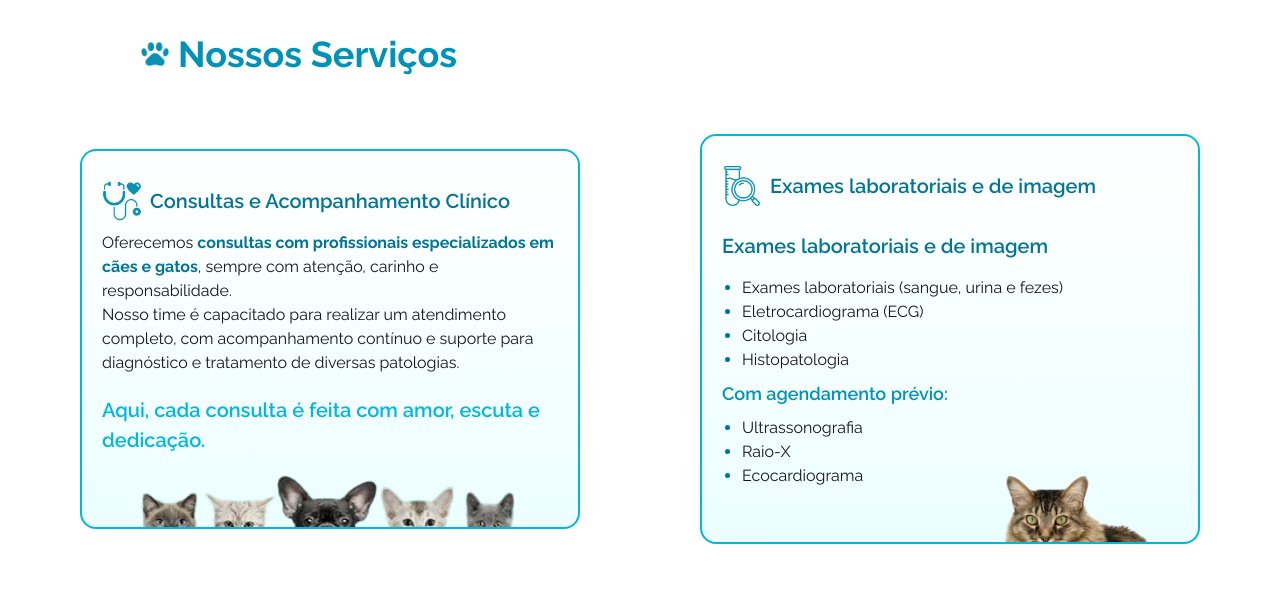
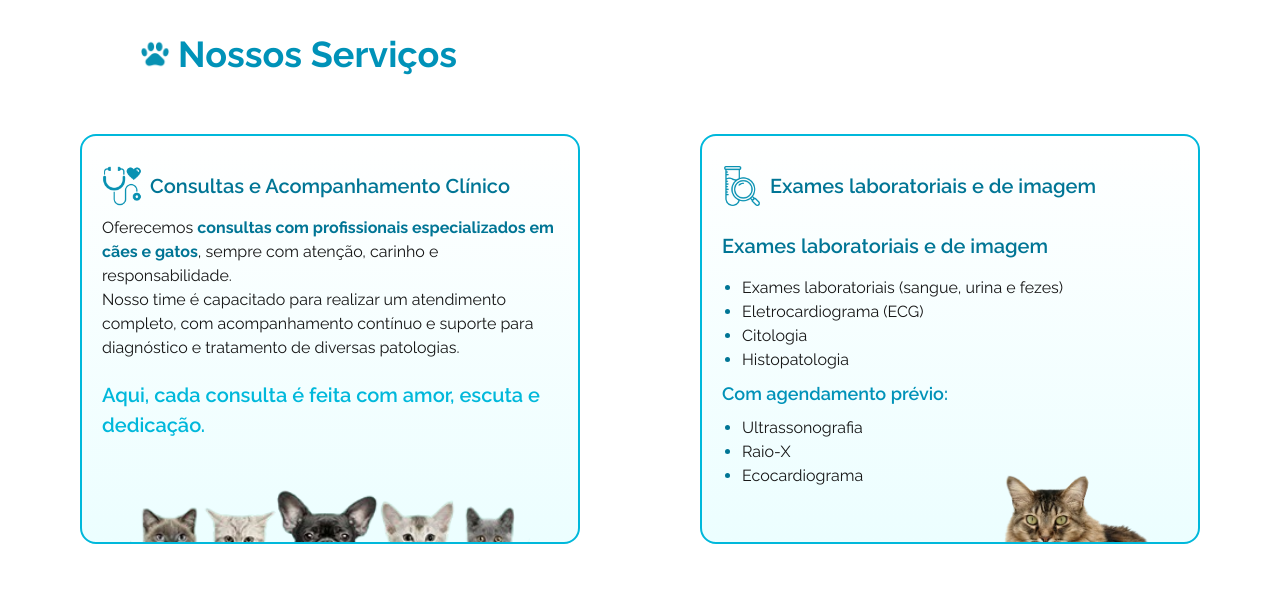
Before and after one commit to lakemi26/clinsp, a Next.js app: page / in a window 1280 px wide. Shown: the part 1480-2074 px from the top of the page. Built offline with nearby package versions, Linux system fonts and the light colour scheme.

Commit message:
fix: estilo responsivo

```diff
--- a/components/Servicos/servicos.tsx
+++ b/components/Servicos/servicos.tsx
@@ -6,7 +6,7 @@ const Servicos = () => {
     <div id="servicos">
       <Titulo titulo="Nossos Serviços" />
       <div className="flex flex-col lg:flex-row justify-center items-center gap-15 lg:gap-30 ">
-        <div className=" w-[340px] md:w-[500px] md:h-[380px] border-2 border-solid border-cyan-500 rounded-2xl p-5 pb-0 relative bg-gradient-to-b from-white to-cyan-50">
+        <div className=" w-[340px] min-h-[410px] md:w-[500px] md:h-[380px] border-2 border-solid border-cyan-500 rounded-2xl p-5 pb-0 relative bg-gradient-to-b from-white to-cyan-50">
           <div className="flex gap-2 items-center ">
             <div className="w-[40px]">
               <Image
```
